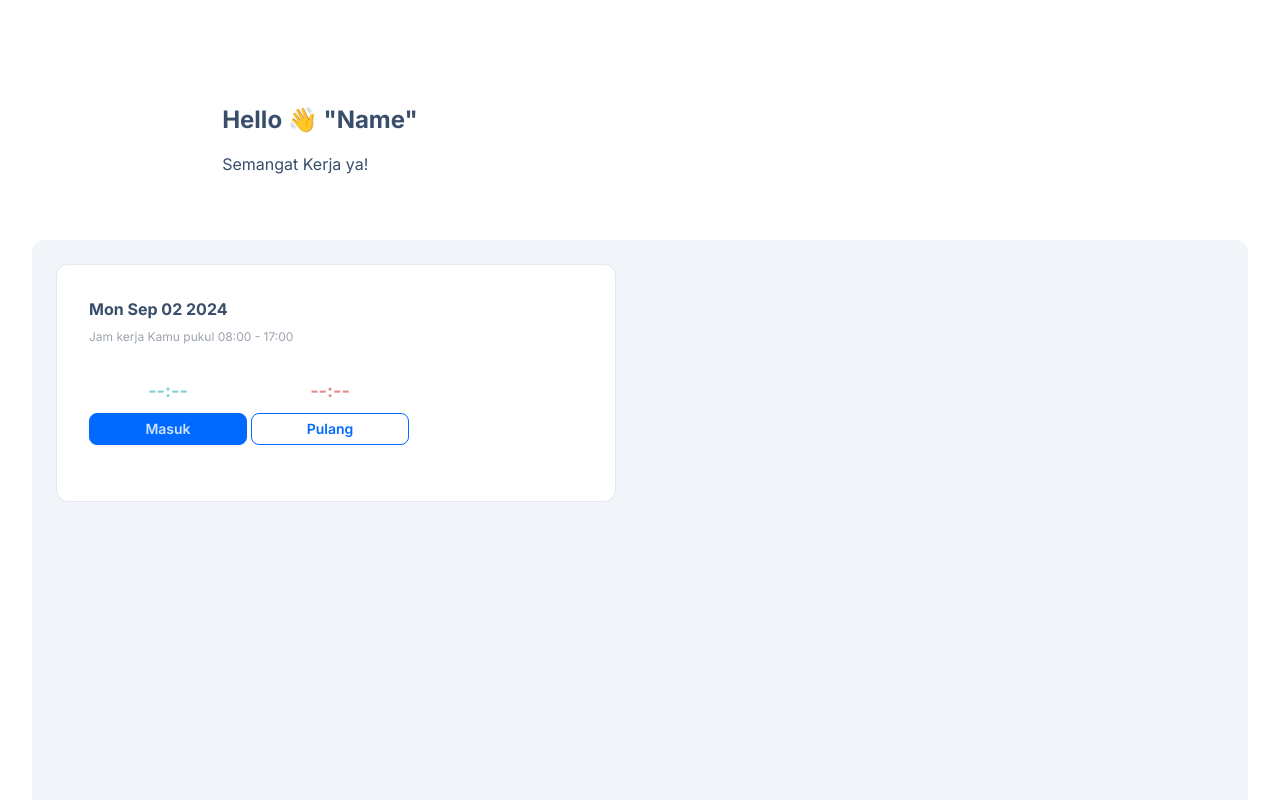
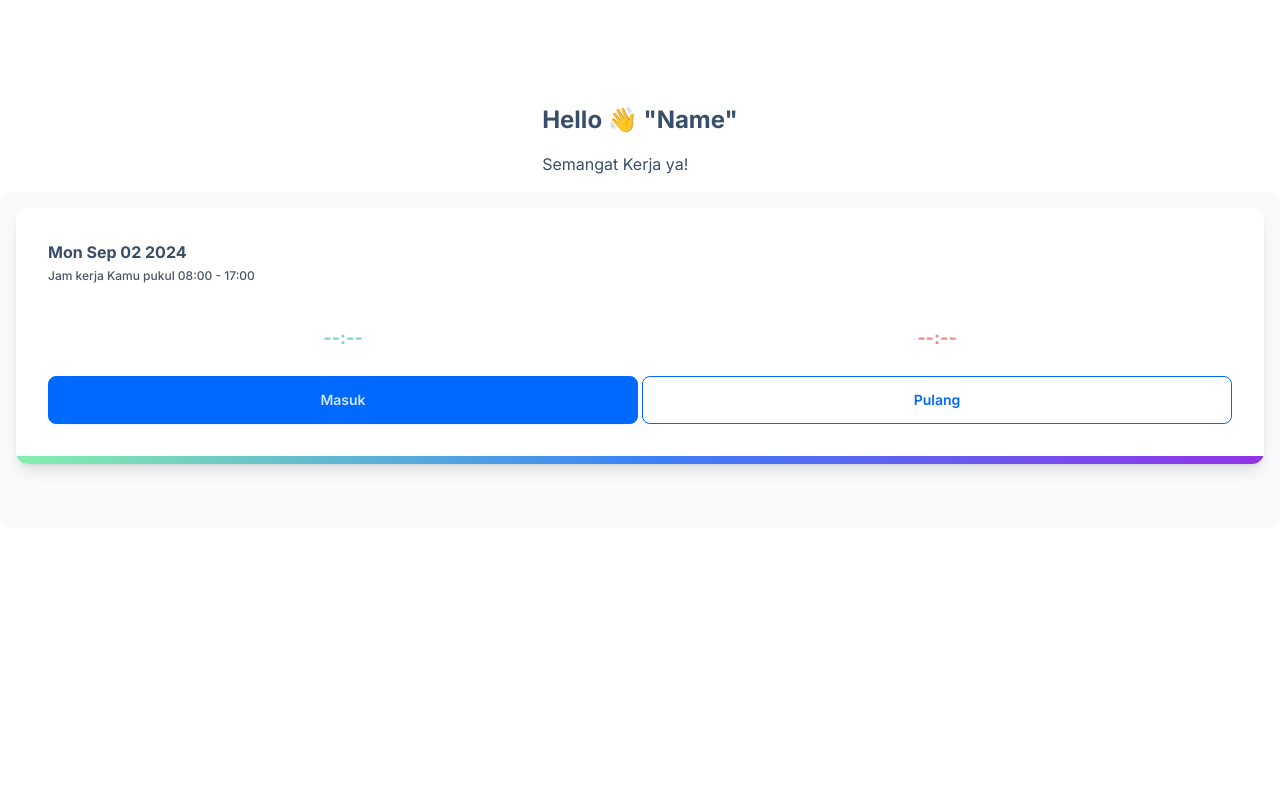
Before and after one commit to caturhidayat/nice-day, a Next.js app: page /hr in a window 1280 px wide. Shown: the top 800 px of the page. Built offline with nearby package versions, Linux system fonts and the light colour scheme; no server answers.

Commit message:
style(app): redesign home page

```diff
--- a/app/components/UI/BottomNav.tsx
+++ b/app/components/UI/BottomNav.tsx
@@ -40,13 +40,13 @@ const BottomItemNav = ({ icon, text, path }: ButtonItem) => {
   return (
     <Link
       href={path}
-      className={`px-2 hover:bg-primary group hover:text-primary-content ${
-        currentPath === path ? "text-primary-content bg-primary" : ""
+      className={`px-2 group hover:text-primary-content ${
+        currentPath === path ? "text-primary" : ""
       }`}
     >
       <button
-        className={`inline-flex flex-col items-center justify-center text-primary group-hover:text-primary-content ${
-          currentPath === path ? "text-primary-content bg-primary" : ""
+        className={`inline-flex flex-col items-center justify-center text-gray-600 group-hover:text-primary ${
+          currentPath === path ? "text-primary" : ""
         }`}
       >
         {icon}
--- a/app/components/UI/Navbar.tsx
+++ b/app/components/UI/Navbar.tsx
@@ -10,7 +10,7 @@ export default function Navbar() {
         <div>
             {isAuthenticated ? (
                 <div className="navbar bg-base-100 fixed ">
-                    <div className="flex-1 justify-center">
+                    <div className="flex-1">
                         <a className="btn btn-ghost text-2xl bg-gradient-to-r from-violet-600 via-teal-600 to-purple-600 bg-clip-text text-transparent">NiceDay</a>
                     </div>
                     <div className="flex-none"></div>
--- a/app/hr/layout.tsx
+++ b/app/hr/layout.tsx
@@ -7,7 +7,7 @@ export const metadata: Metadata = {
 
 export default function HrLayout({ children }: { children: React.ReactNode }) {
     return (
-        <section className="max-w-screen-xl py-4 sm:py-12 lg:px-8">
+        <section className="max-w-screen-xl py-4 sm:py-12">
             {children}
         </section>
     );
--- a/app/hr/page.tsx
+++ b/app/hr/page.tsx
@@ -9,36 +9,58 @@ const redirectToPreview = () => {
 
 export default function page() {
   return (
-    <div className="bg-base-100">
+    <div className="grid grid-cols-1 gap-4">
+      <div className="flex justify-center">
         <div className="grid justify-center max-w-xl px-4">
           <h2 className="text-xl font-bold sm:text-2xl ">Hello 👋 "Name"</h2>
           <p className="mt-4 text-base-content">Semangat Kerja ya!</p>
         </div>
+      </div>
+      <div className="p-4 bg-slate-50 rounded-xl min-h-max pb-16">
+        <div className="relative block overflow-hidden rounded-xl bg-base-100 border-gray-100 p-4 sm:p-6 lg:p-8 shadow-lg">
+          <span className="absolute inset-x-0 bottom-0 h-2 bg-gradient-to-r from-green-300 via-blue-500 to-purple-600"></span>
 
-      <div className="bg-slate-100 px-6 mt-8 grid grid-cols-1 gap-8 md:mt-16 md:grid-cols-2 md:gap-12 lg:grid-cols-2 rounded-t-xl py-6 h-dvh">
-        <div className="bg-base-100 flex items-start gap-4 border rounded-xl h-fit">
-          <div className="w-96">
-            <div className="card-body">
+          <div className="sm:flex sm:justify-between sm:gap-4">
+            <div>
               <h2 className="text-md font-bold">{getDate()}</h2>
-              <h2 className="text-xs text-gray-400">
+
+              <p className="mt-1 text-xs font-medium text-gray-600">
                 Jam kerja Kamu pukul 08:00 - 17:00
-              </h2>
-              <div className="grid grid-cols-2 py-6 gap-1">
+              </p>
+            </div>
+          </div>
+
+          <div className="mt-4">
+            <div className="grid grid-cols-2 py-2 gap-1">
               <div className="flex flex-col gap-2 items-center">
-                  <h2 className="text-lg text-success font-bold">--:--</h2>
-                  <button className="btn btn-block btn-sm btn-primary">
+                <h2 className="text-lg text-success font-bold py-4">--:--</h2>
+                <button
+                  className="btn btn-block btn-primary"
+                  onClick={redirectToPreview}
+                >
                   Masuk
                 </button>
               </div>
               <div className="flex flex-col gap-2 items-center">
-                  <h2 className="text-lg text-error font-bold">--:--</h2>
-                  <button className="btn btn-block btn-sm btn-outline btn-primary">
+                <h2 className="text-lg text-error font-bold py-4">--:--</h2>
+                <button className="btn btn-block btn-outline btn-primary">
                   Pulang
                 </button>
               </div>
             </div>
           </div>
+
+          {/* <dl className="mt-6 flex gap-4 sm:gap-6">
+          <div className="flex flex-col-reverse">
+            <dt className="text-sm font-medium text-gray-600">Published</dt>
+            <dd className="text-xs text-gray-500">31st June, 2021</dd>
           </div>
+
+          <div className="flex flex-col-reverse">
+            <dt className="text-sm font-medium text-gray-600">Reading time</dt>
+            <dd className="text-xs text-gray-500">3 minute</dd>
+          </div>
+        </dl> */}
         </div>
       </div>
     </div>
```
Lines whose indentation alone changed are shown as unchanged.
